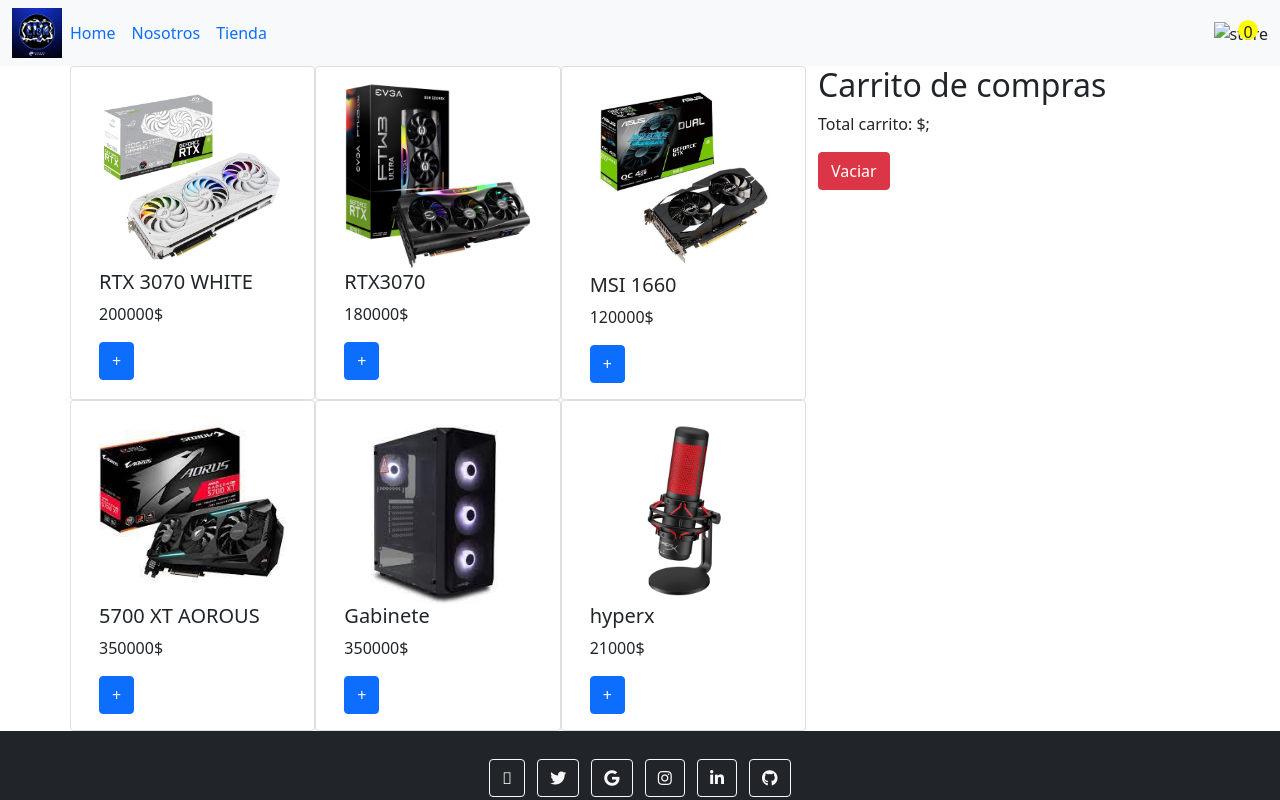
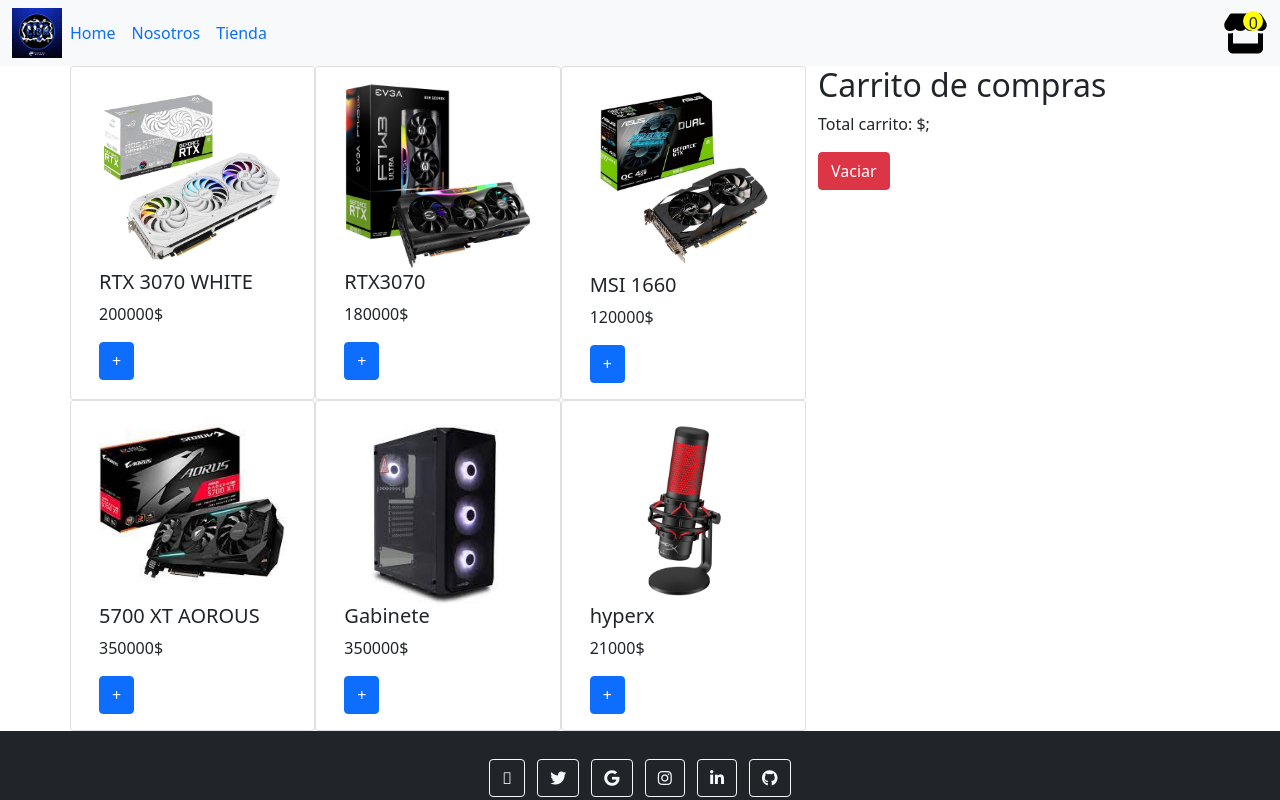
Before and after one commit to lucasdelfin/js-proyecto, a plain HTML site: page index.html in a window 1280 px wide. Shown: the top 800 px of the page. Drawn offline with nearby package versions, Linux system fonts and the light colour scheme; some packages are replaced by stand-ins of ours; a script that the page names is missing.

Commit message:
terminado

```diff
--- a/css/style.css
+++ b/css/style.css
@@ -3,8 +3,8 @@
 }
 
 .icono img{
-    height: 35px;
-    width: 35px;
+    height: 45px;
+    width: 45px;
 }
 .icono .numero{
     background-color: yellow;
--- a/index.html
+++ b/index.html
@@ -37,7 +37,7 @@
                     </li>
                 </ul>
                 <div class="icono">
-                    <img src="../lucasJS-main/iconos/store-solid.svg" alt="store">
+                    <img src="../iconos/store-solid.svg" alt="store">
                     <div class="numero">
                         <p id="conteo" class="d-flex justify-content-center align-items-center m-0">0</p>
                     </div>
--- a/js/code.js
+++ b/js/code.js
@@ -165,7 +165,8 @@
 
 
 }
-document.querySelector(".primerSweet").addEventListener('click', function () {
+document.querySelector(".primerSweet").addEventListener('click', function (e) {
+    e.preventDefault();
     Swal.fire("Suscripcion realizada", "Gracias por suscribirte a nuestra pagina !", "success");
 });
 
```
